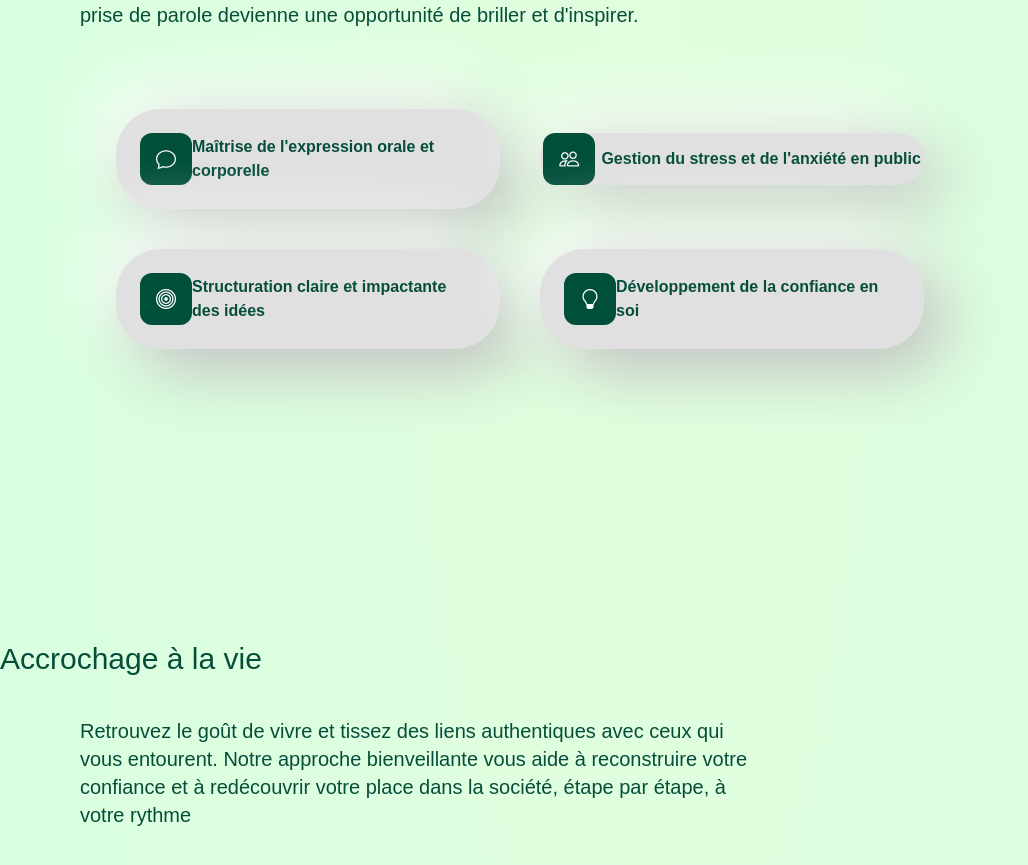
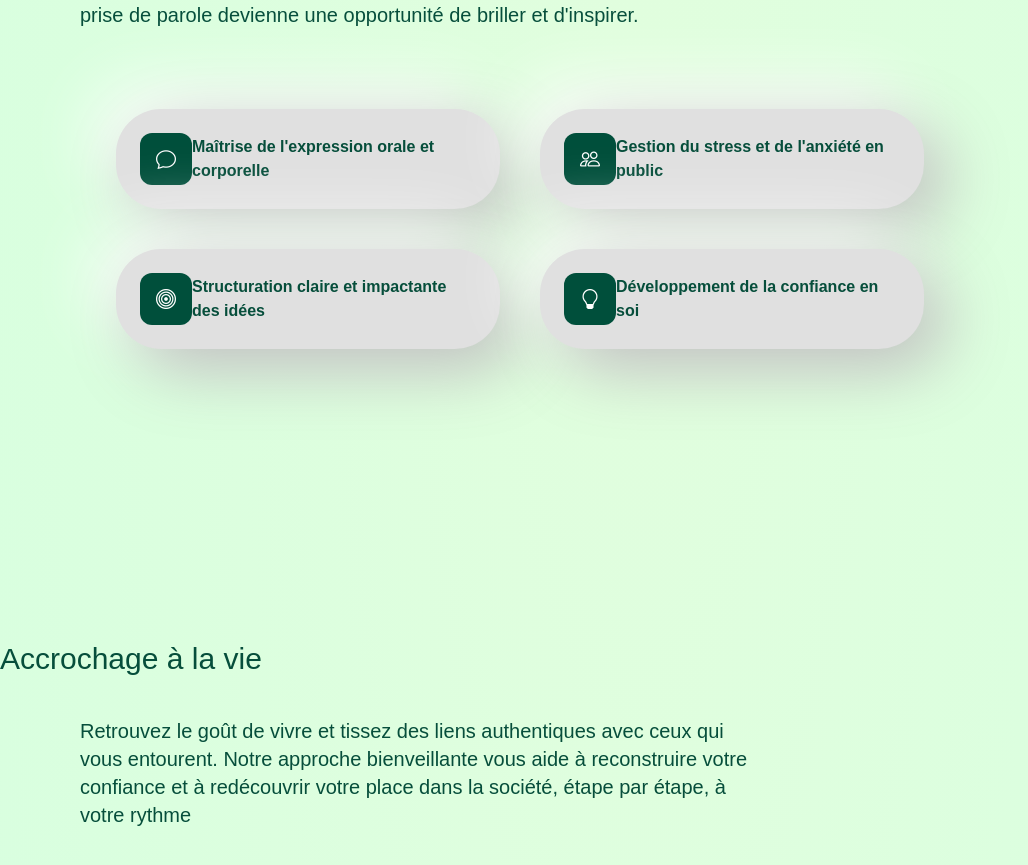
Before and after one commit to Bilal-El-akrouchi/elo-sens, a Next.js app: page / in a window 1280 px wide. Shown: the part 2311-3176 px from the top of the page, without its empty margins (0-1028 px from the left). Built offline with nearby package versions, Linux system fonts and the light colour scheme.

Commit message:
ajout padding

```diff
--- a/src/app/component/sectionArtOratoire/SectionArtOratoire.jsx
+++ b/src/app/component/sectionArtOratoire/SectionArtOratoire.jsx
@@ -14,7 +14,7 @@ export default function SectionArtOratoire() {
           <i class="bi bi-chat py-3 px-4 text-xl text-white rounded-xl bg-emerald-900"></i>
           <p>Maîtrise de l'expression orale et corporelle</p>
         </div>
-        <div className="flex lg:flex-row flex-col justify-around items-center md:w-4/10 w-3/4 fondtkt rounded-2xl">
+        <div className="flex lg:flex-row flex-col justify-around items-center md:w-4/10 w-3/4 fondtkt p-6 rounded-2xl">
           <i class="bi bi-people py-3 px-4 text-xl text-white rounded-xl bg-emerald-900"></i>
           <p>Gestion du stress et de l'anxiété en public</p>
         </div>
```
